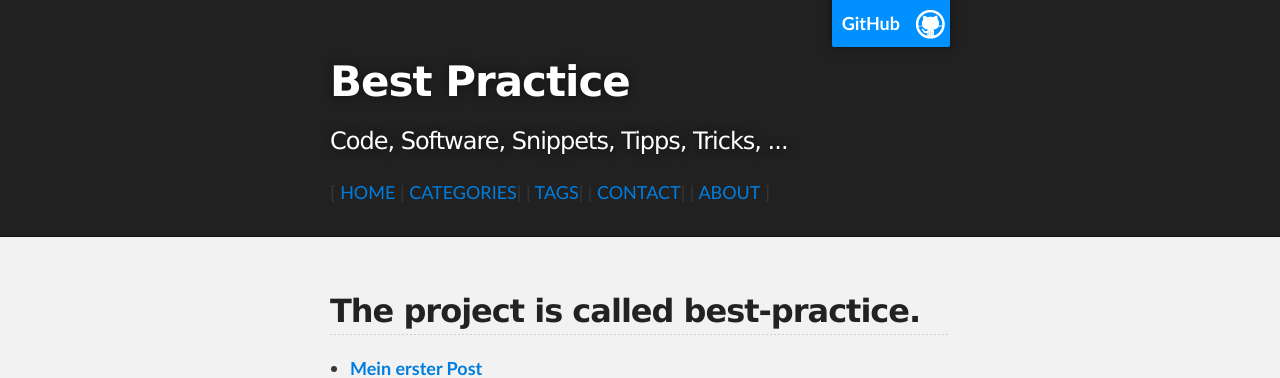
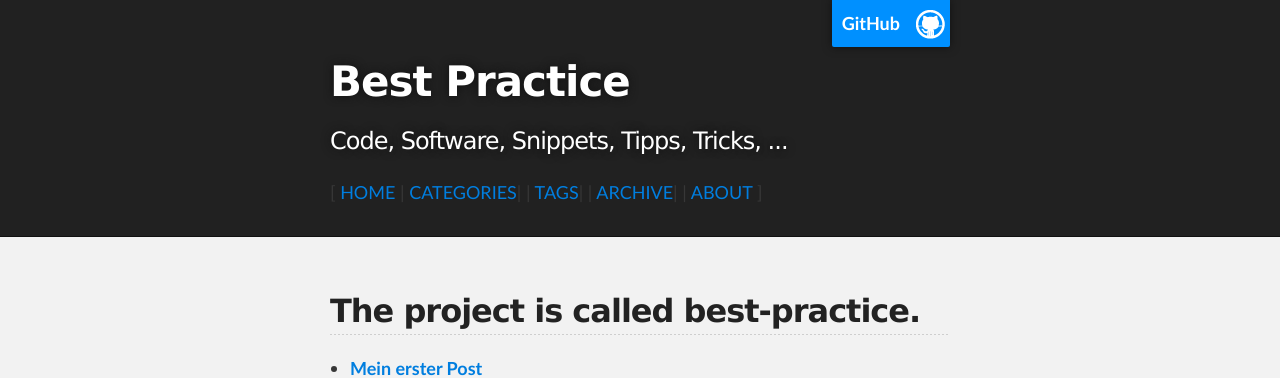
Before and after one commit to cniweb/best-practice, a Jekyll site: the page built from index.html, in a window 1280 px wide. Shown: the top 378 px of the page. Built offline with Jekyll 4.4.1, drawn with Linux system fonts in a browser that asks for light colours; the list of posts is cut into pages by our own code.

```diff
--- a/_includes/header.html
+++ b/_includes/header.html
@@ -7,6 +7,8 @@
     <meta name="description" content="Slate is a responsive theme for GitHub Pages" />
 
     <link rel="stylesheet" type="text/css" media="screen" href="{{ site.url }}{{ site.baseurl }}/stylesheets/stylesheet.css">
+
+    <link rel="alternate" type="application/atom+xml" title="{{ site.title }}" href="{{ site.url }}{{ site.baseurl }}/atom.xml">
 
     <title>{{ page.title }}</title>
   </head>
@@ -24,8 +26,8 @@
             [&nbsp;<a href="{{ site.baseurl }}">HOME</a>&nbsp;|
             <a href="#">CATEGORIES</a>|&nbsp;|
             <a href="#">TAGS</a>|&nbsp;|
-            <a href="#">CONTACT</a>|&nbsp;|
-            <a href="#">ABOUT</a>&nbsp;]
+            <a href="{{ site.baseurl }}/archive">ARCHIVE</a>|&nbsp;|
+            <a href="{{ site.baseurl }}/about">ABOUT</a>&nbsp;]
           </section>
         </header>
     </div>
```
Also changed, not shown: atom.xml (renamed from feed.xml).
